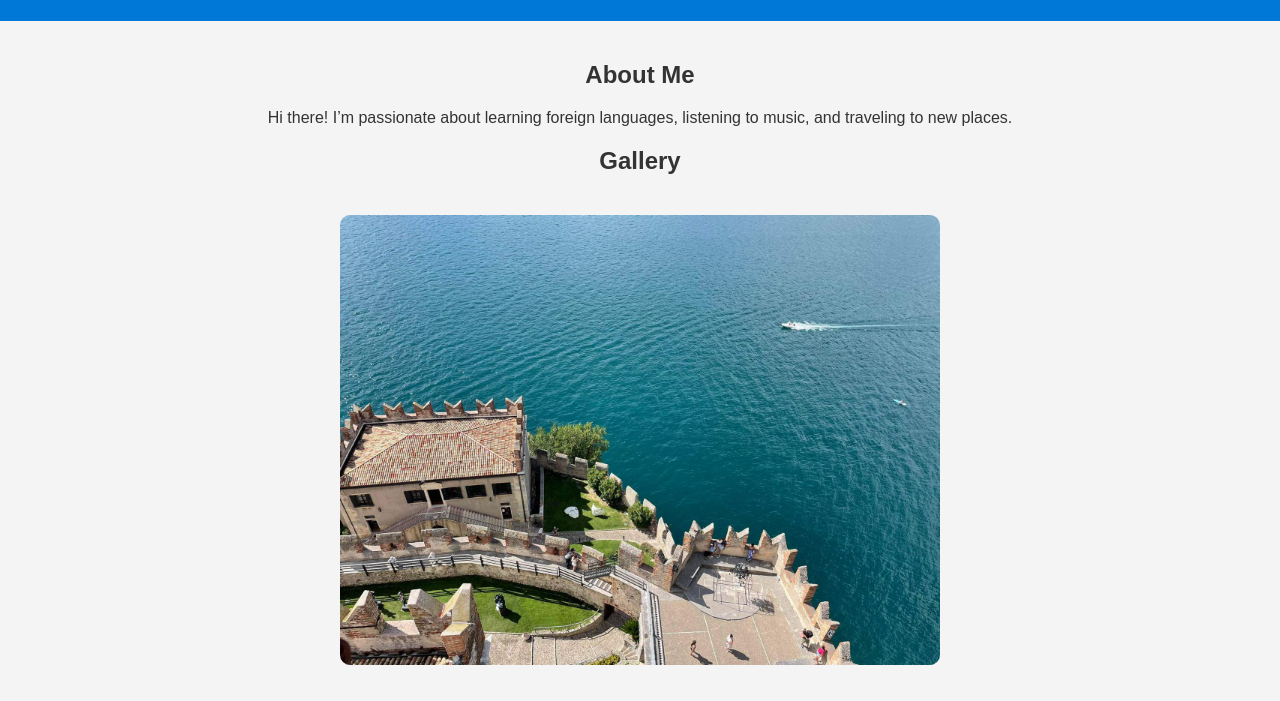
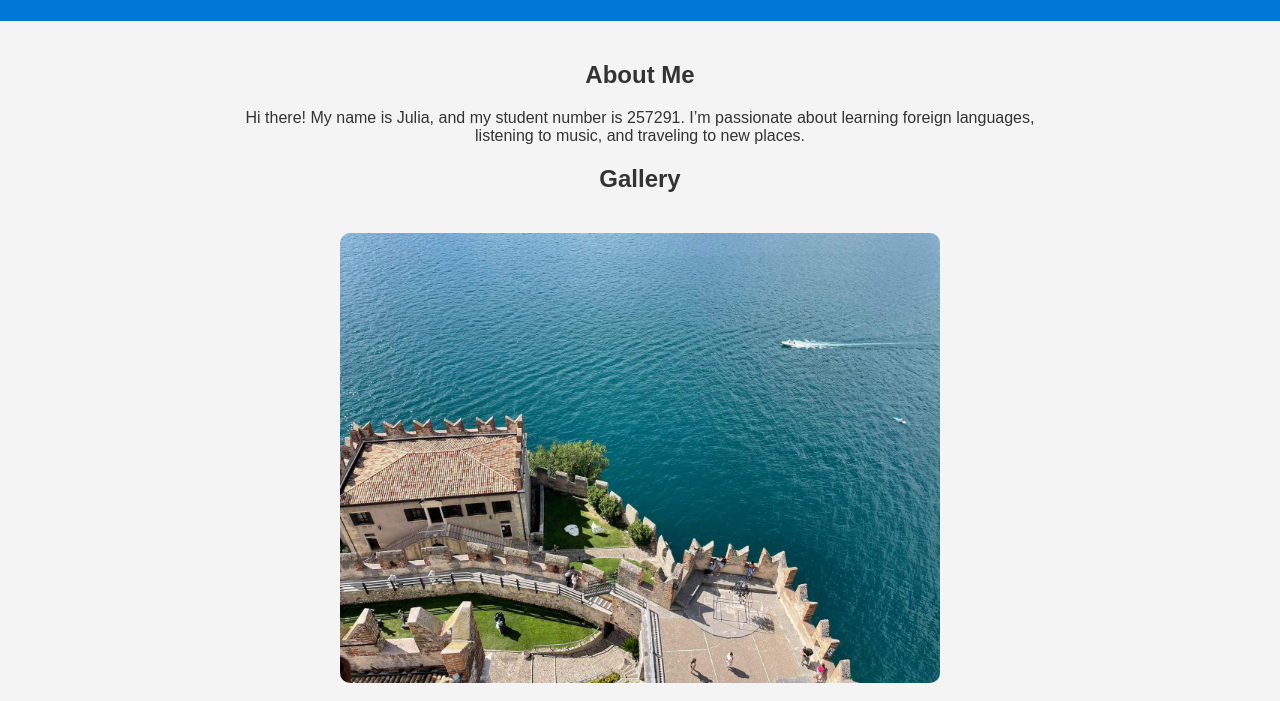
Before and after one commit to Julia257291/257291, a plain HTML site: page index.html in a window 1280 px wide. Shown: the part 99-800 px from the top of the page. Drawn offline with Linux system fonts and the light colour scheme.

Commit message:
updated version with student's number

```diff
--- a/index.html
+++ b/index.html
@@ -44,7 +44,7 @@
     <main>
         <section>
             <h2>About Me</h2>
-            <p>Hi there! I’m passionate about learning foreign languages, listening to music, and traveling to new places.</p>
+            <p>Hi there! My name is Julia, and my student number is 257291. I’m passionate about learning foreign languages, listening to music, and traveling to new places.</p>
         </section>
         <section>
             <h2>Gallery</h2>
```
